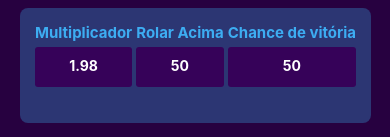
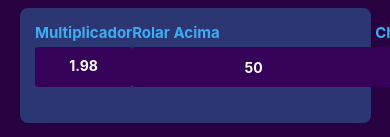
Before and after one commit to KhalelAlbuquerque/TrabalhoMobile, a React Native app: screen /Game in a window 390 px wide. Shown: the part 266-403 px from the top of the page. Built offline with nearby package versions, Linux system fonts and the light colour scheme.

Commit message:
update: adicionando input no Rolar Acima
TODO: ao colocar valor que não estão nos valores válidos adicionar como padrão o size=50 no valorTextInput

```diff
--- a/src/pages/game/index.js
+++ b/src/pages/game/index.js
@@ -9,6 +9,7 @@ export function Game() {
     const [multiplicador, setMultiplicador] = useState(1.98);
     const [win, setWin] = useState(50);
     const [lucro, setLucro] = useState(null);
+    const [valorTextInput, setValorTextInput] = useState(size.toString());
 
     function calculateMultiplicador(value) {
         return (99 / (100 - value)).toFixed(4);
@@ -23,6 +24,8 @@ export function Game() {
         const novoMultiplicador = calculateMultiplicador(value);
         setMultiplicador(novoMultiplicador);
         setWin(ChanceDeGanhar(value).toFixed(2));
+        const novoValor = parseFloat(value)
+        setValorTextInput(novoValor.toFixed(0))
     }
 
     function handlePress() {
@@ -63,7 +66,31 @@ export function Game() {
         }
     }
 
-    useEffect(() => handlePress(), [aposta, multiplicador]);
+    function handleTextInputChange(text) {
+        setValorTextInput(text);
+
+        const novoValor = parseFloat(text);
+        if (!isNaN(novoValor)) {
+          if (novoValor >= 2 && novoValor <= 98) {
+            setSize(novoValor);
+            const novoMultiplicador = calculateMultiplicador(novoValor);
+            setMultiplicador(novoMultiplicador);
+            setWin(ChanceDeGanhar(novoValor).toFixed(2));
+          } else {
+            alert("Digite um número de 2 á 98")
+            setSize(50)
+            setMultiplicador(calculateMultiplicador(50))
+            setWin(ChanceDeGanhar(50).toFixed(2))
+          }
+        } else {
+            setSize(50)
+            setMultiplicador(calculateMultiplicador(50))
+            setWin(ChanceDeGanhar(50).toFixed(2))
+
+        }
+      }
+
+    useEffect(() => handlePress(), [aposta, multiplicador,size]);
 
     return (
         <ScrollView style={styles.containerAll}>
@@ -99,7 +126,14 @@ export function Game() {
                 </View>
                 <View styles={[styles.operations]}>
                     <Text style={[styles.textStyle2,{marginBottom: 5}]} aria-label="Label for Username" nativeID="labelUsername">Rolar Acima</Text>
-                    <Text style={styles.operadores}>{size}</Text>
+                    <TextInput
+                        value={valorTextInput}
+                        placeholder={size.toString()}
+                        style={styles.operadores}
+                        onChangeText={handleTextInputChange}
+                        keyboardType="numeric"
+                        placeholderTextColor="#fff"
+                        />
                 </View>
                 <View styles={[styles.operations]}>
                     <Text style={[styles.textStyle2,{marginBottom: 5}]} aria-label="Label for Username" nativeID="labelUsername">Chance de vitória</Text>
```
